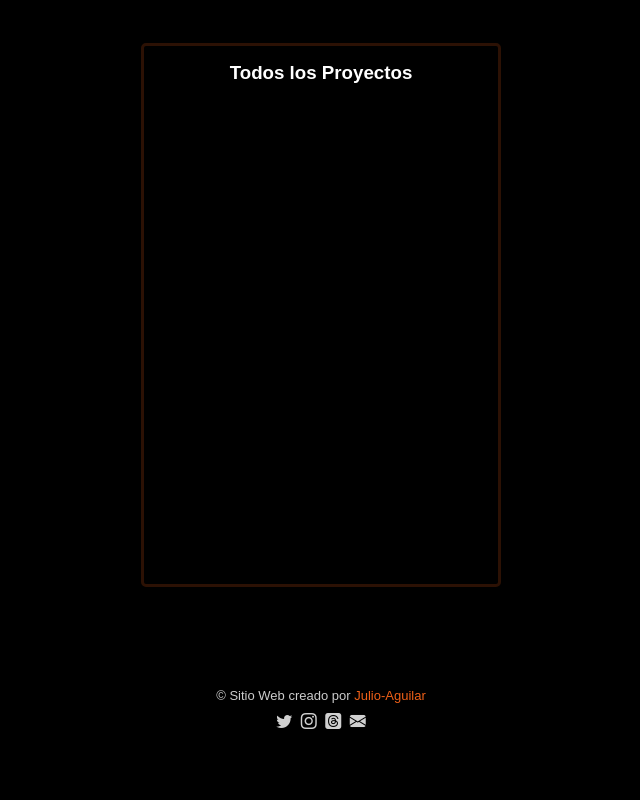
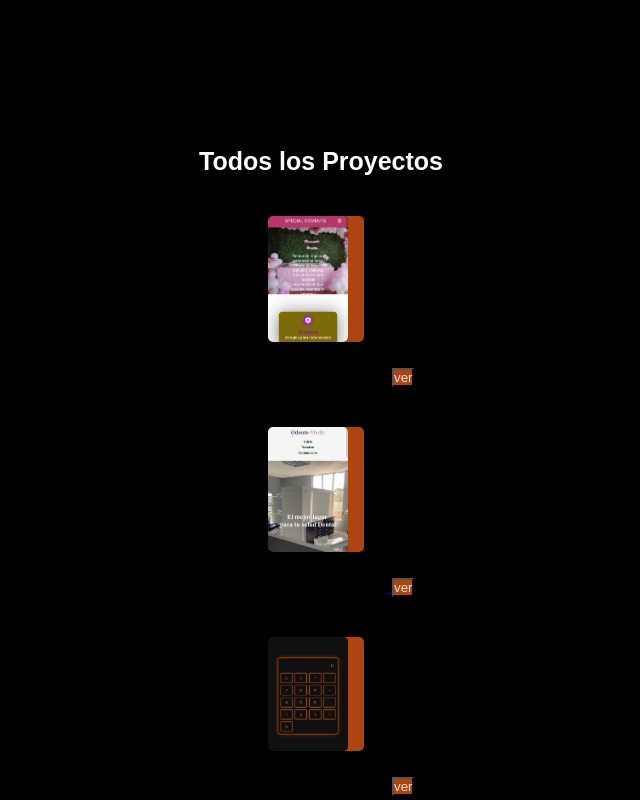
Before and after one commit to julioaguilar001/jk, a plain HTML site: page index.html in a window 1280 px wide. Shown: the part 680-1480 px from the top of the page, without its empty margins (319-959 px from the left). Drawn offline with nearby package versions, Linux system fonts and the light colour scheme.

Commit message:
cambios
mejoras

```diff
--- a/index.html
+++ b/index.html
@@ -6,7 +6,7 @@
     <title>J-U-L-I-O-A-G-U-I-L-A-R</title>
     <link rel="stylesheet" href="https://cdn.jsdelivr.net/npm/bootstrap-icons@1.11.3/font/bootstrap-icons.min.css">
     <link rel="stylesheet" href="style.css">
-
+    <link rel="icon" href="Logo.ico">
 </head>
 <body>
 <header>
@@ -15,7 +15,7 @@
 <nav class="nav" id="nav">
     <button class="cerrar-menu" id="cerrar"><i class="bi bi-x"></i></button>
     <ul class="nav-list">
-        <li><a href="#header">Inicio</a></li>
+        <li><a href="#cabezera">Inicio</a></li>
         <li><a href="#yo">Sobre Mi</a></li>
         <li><a href="#pie">Contacto</a></li>
     </ul>
@@ -35,18 +35,27 @@ con la capacidad de resolver problemas y aportar en el área.</p>
 <section class="cuerpo-pagina">
 
      <div class="cuerpo">
-        <h3>Todos los <span class="text-proyectos" >Proyectos</span></h3>
-
-<img src="" alt="">
-<img src="" alt="">
-
+        <h3><span class="text-proyectos" >Todos los Proyectos</span></h3>
+        <div class="slide">
+            <div class="slide1">
+                <a href="https://especialmoments.github.io/specialmoments/"><img src="proye1.jpeg" alt="Imagen 1"></a>
+               <a  href="https://especialmoments.github.io/specialmoments/"><button class="juliii">ver</button>
+               </div></a>
+            <div class="slide2">
+                <a href="https://julioaguilar001.github.io/Odonto-Medic/"><img src="proye2.jpeg" alt="Imagen 2">
+                <a href="https://julioaguilar001.github.io/Odonto-Medic/"><button class="juliii">ver </button></a>
+            </div>
+            <div class="slide3">
+               <a href="https://julioaguilar001.github.io/Calculater/"><img src="proye3.jpeg" alt="Imagen 3"></a>
+                <a href="https://julioaguilar001.github.io/Calculater/"><button class="juliii">ver</button></a>
+            </div>
 </div>
 
 </section>
 
 <footer class="pie">
 <div>
-<p>&copy; Sitio Web creado por <span class="otroco">Julio-Aguilar</span></p>
+<p class="texto-pie">&copy; Sitio Web creado por <span class="otroco">Julio-Aguilar</span></p>
 <div class="rutas">
     <i class="bi bi-twitter"></i>
     <a href="https://www.instagram.com/julio_ag16/"><i class="bi bi-instagram"></i></a>
--- a/scrip.js
+++ b/scrip.js
@@ -1,11 +1,50 @@
+document.addEventListener("DOMContentLoaded", function () {
+    let currentSlide = 0;
+    const slides = document.querySelectorAll(".slide");
+    const totalSlides = slides.length;
+
+    function showSlide(index) {
+        if (index < 0) {
+            currentSlide = totalSlides - 1;
+        } else if (index >= totalSlides) {
+            currentSlide = 0;
+        } else {
+            currentSlide = index;
+        }
+
+        slides.forEach((slide) => {
+            slide.style.display = "none";
+        });
+
+        slides[currentSlide].style.display = "block";
+    }
+
+    function nextSlide() {
+        showSlide(currentSlide + 1);
+    }
+
+    function prevSlide() {
+        showSlide(currentSlide - 1);
+    }
+
+    // Mostrar el primer slide al cargar la página
+    showSlide(currentSlide);
+
+    // Agregar eventos para los botones de siguiente y anterior
+    document.getElementById("prevBtn").addEventListener("click", prevSlide);
+    document.getElementById("nextBtn").addEventListener("click", nextSlide);
+});
+
+
+
 const nav = document.querySelector("#nav");
 const abrir = document.querySelector("#abrir");
 const cerrar = document.querySelector("#cerrar");
 
-
-abrir,addEventListener("click", () =>{
+abrir.addEventListener("click", () => {
     nav.classList.add("visible");
 })
-cerrar.addEventListener("click", () =>{
-    nav.classList.add("visible");
+
+cerrar.addEventListener("click", () => {
+    nav.classList.remove("visible");
 })
--- a/style.css
+++ b/style.css
@@ -15,9 +15,8 @@ header{
     background-color: black;
 }
 .logo{
-    max-width: 3rem;
+    max-width:7rem;
     border-radius:50px;
-
 }
 .nav-list{
     list-style-type: none;
@@ -91,6 +90,9 @@ visibility: visible;
     margin: 2rem;
     box-shadow: 16px 14px 0px #ff661aad;
 }
+.texto-pie{
+    font-size: 17px;
+}
 h1{
     font-size: 1.8rem;
     color: rgba(255, 255, 255, 0.829);
@@ -99,7 +101,7 @@ h3{
     color: white;
 }
 p{
-    font-size: 13px;
+    font-size: 14px;
     color: rgba(255, 255, 255, 0.801);
 }
 .cabezera-pagina{
@@ -113,13 +115,14 @@ p{
 
 }
 .cuerpo-pagina{
+    margin: 5vh;
     padding: 2rem;
     display: flex;
     align-items: center;
     justify-content: center;
     text-align: center;
     flex-direction: column;
-    height: 80vh;
+    height: 85vh;
     background-color: black;
 }
 
@@ -131,9 +134,10 @@ p{
     flex-direction: column;
     height: 20vh;
     background-color: black;
-    padding: 2rem;
+    padding: 3rem;
 }
 i{
+
     color: rgba(255, 255, 255, 0.815);
     padding: 2px;
 }
@@ -141,11 +145,9 @@ i{
     color: #ff661aef;
 }
 .cuerpo{
-border: solid;
-    color:#ff661a2c;
-    height: 70vh;
+    height: 90vh;
     width: 45vh;
-    border-radius: 5px;
+
     margin: 1rem;
     padding: 1rem;
 }
@@ -153,5 +155,23 @@ border: solid;
     margin: 10px;
 }
 .text-proyectos{
-    color: grenn;
+
+    color: rgb(255, 255, 255);
+    font-size: 25px;
+
+
     }
+
+
+    img {
+        margin: 5vh;
+        width: 10vh;
+        height: auto;
+        border-radius: 5px;
+        box-shadow: 16px 0px 0px #ff661aad;
+
+    }
+    .juliii{
+        color:rgba(255, 255, 255, 0.836) ;
+        background-color: #ff661aad;
+    }
```
Also changed, not shown: Logo.ico (added), Logo.png, proye1.jpeg (added), proye2.jpeg (added), proye3.jpeg (added).
